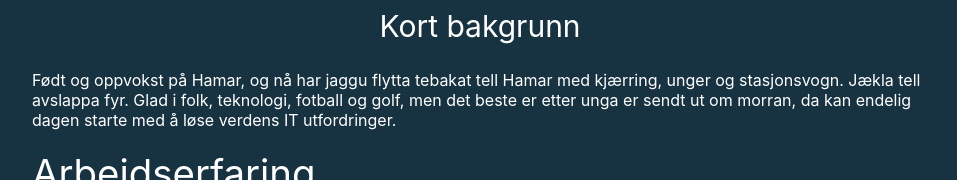
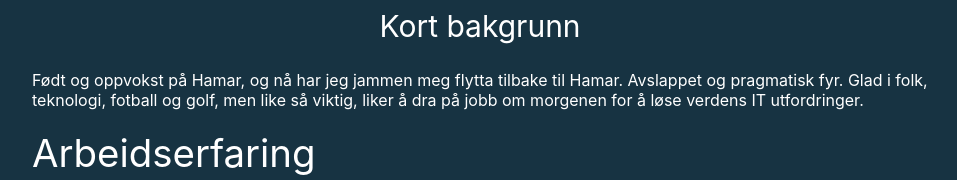
Before and after one commit to petterasla/asla, a React (Create React App) app in the folder asla-app/: page /background in a window 1280 px wide. Shown: the part 493-673 px from the top of the page, without its empty margins (160-1117 px from the left). Built offline with nearby package versions, Linux system fonts and the light colour scheme.

Commit message:
update background to a bit more serious

```diff
--- a/asla-app/src/pages/Background/Background.tsx
+++ b/asla-app/src/pages/Background/Background.tsx
@@ -12,9 +12,9 @@ const Background = () => {
             Kort bakgrunn
         </div>
         <div className="about-me flex-item">
-            Født og oppvokst på Hamar, og nå har jaggu flytta tebakat tell Hamar med kjærring, unger og stasjonsvogn.
-            Jækla tell avslappa fyr. Glad i folk, teknologi, fotball og golf, men det beste er etter unga er sendt ut om morran,
-            da kan endelig dagen starte med å løse verdens IT utfordringer.
+            Født og oppvokst på Hamar, og nå har jeg jammen meg flytta tilbake til Hamar.
+            Avslappet og pragmatisk fyr. Glad i folk, teknologi, fotball og golf, men like så viktig,
+            liker å dra på jobb om morgenen for å løse verdens IT utfordringer.
         </div>
         <div className="CV-header flex-item">
             Arbeidserfaring
```
